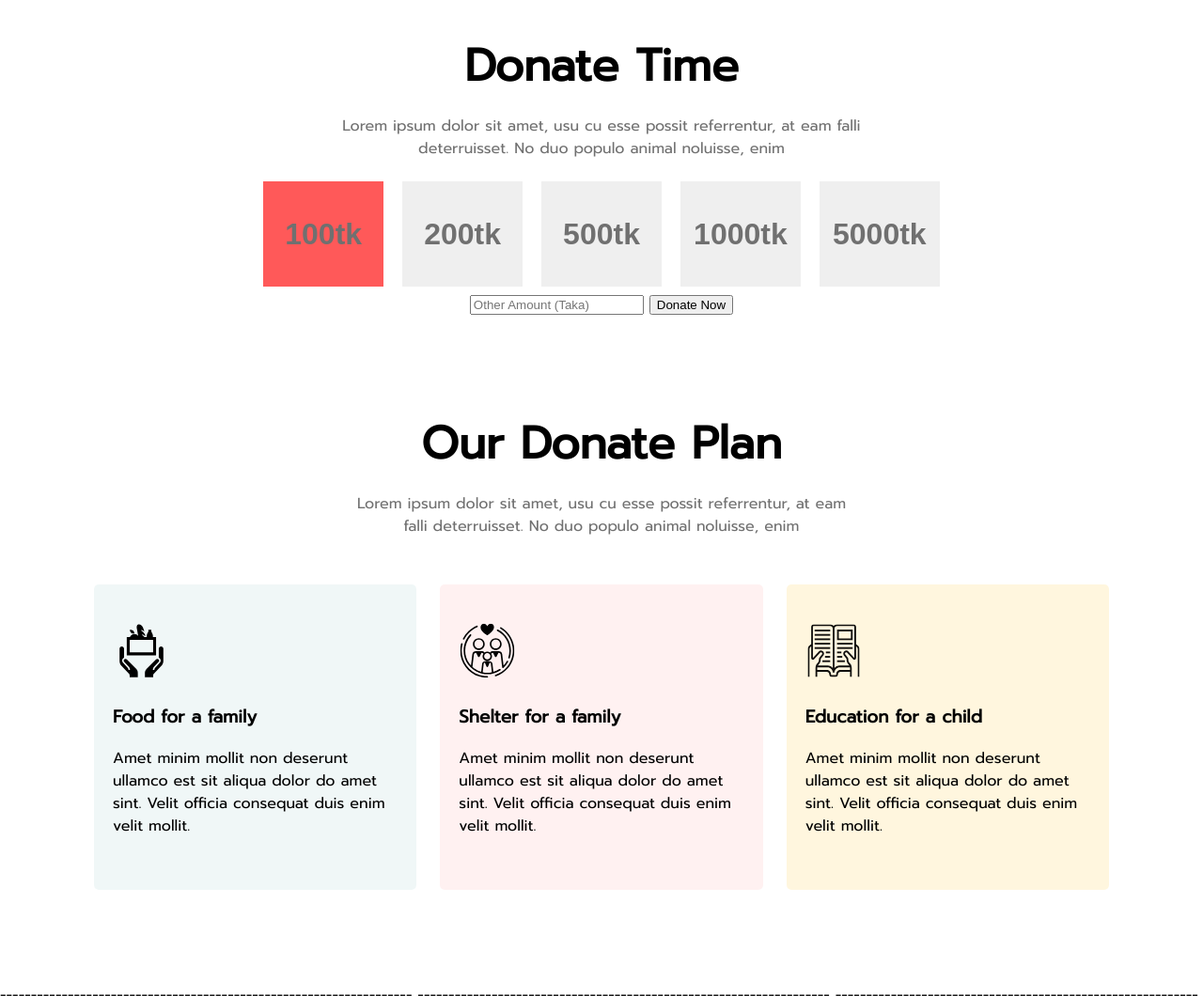
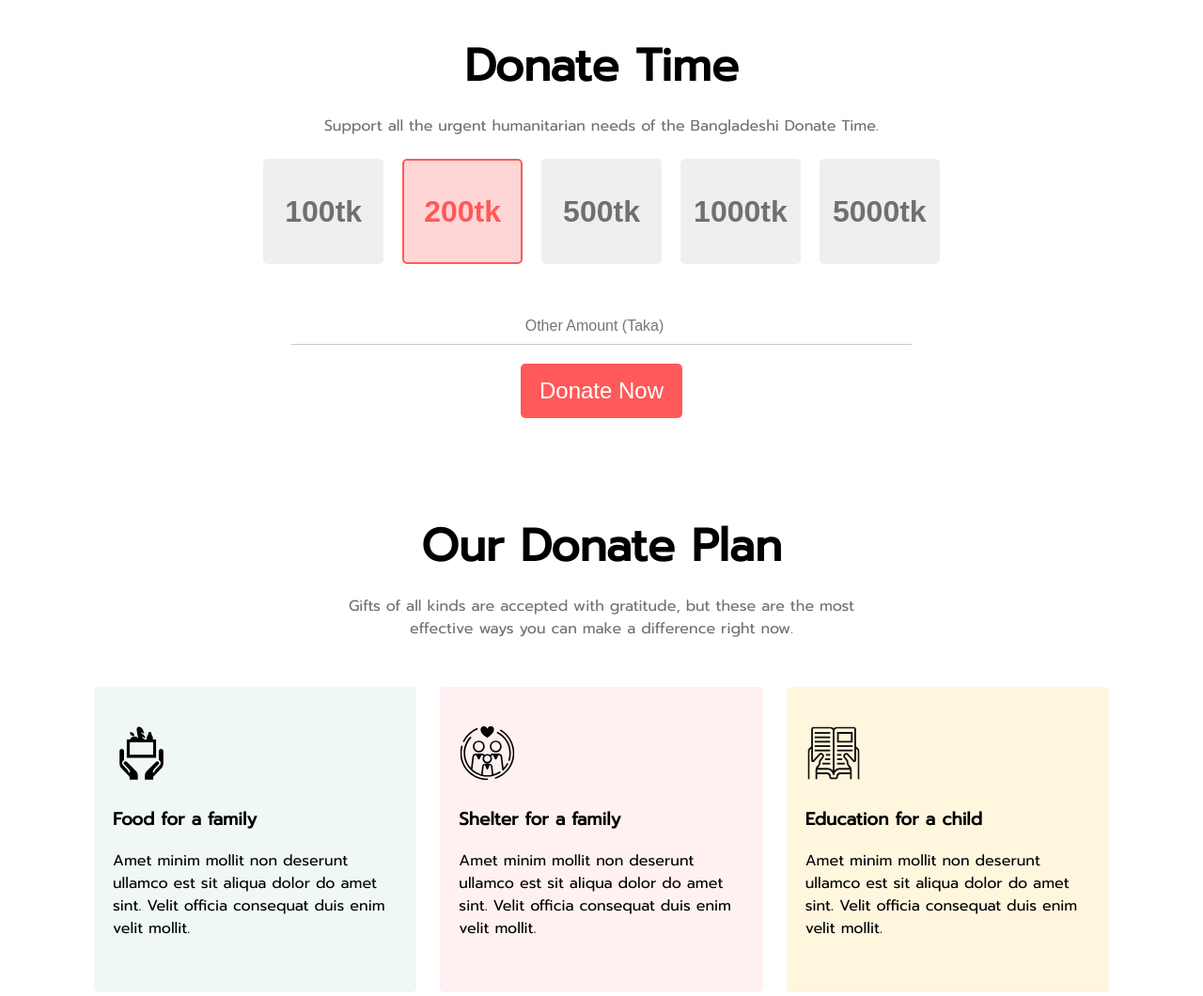
Before and after one commit to mdmmalamin/DonationTime, a plain HTML site: page index.html in a window 1280 px wide. Shown: the part 960-2020 px from the top of the page at 94% size. Drawn offline with Linux system fonts and the light colour scheme.

Commit message:
donation

```diff
--- a/index.html
+++ b/index.html
@@ -25,18 +25,19 @@
     <section class="donate-section">
         <div id="donate-header">
             <h1>Donate Time</h1>
-            <p class="para-color">Lorem ipsum dolor sit amet, usu cu esse possit referrentur, at eam falli deterruisset. No duo populo animal noluisse, enim</p>
+            <p class="para-color">Support all the urgent humanitarian needs of the Bangladeshi Donate Time.</p>
         </div>
-        <div class="donate-btn">
-            <button class="btn selected">100tk</button>
-            <button class="btn">200tk</button>
+        <div>
+            <button class="btn">100tk</button>
+            <button class="btn selected">200tk</button>
             <button class="btn">500tk</button>
             <button class="btn">1000tk</button>
             <button class="btn">5000tk</button>
         </div>
-        <form action="">
-            <input type="number" placeholder="Other Amount (Taka)" class="">
-            <button type="submit">Donate Now</button>
+        <form action="#" class="input-form">
+            <input type="number" min="10" placeholder="Other Amount (Taka)" id="input-amount">
+            <br>
+            <button type="submit" class="btn-submit">Donate Now</button>
         </form>
     </section>
     <!-- Donate Section End -->
@@ -45,7 +46,7 @@
     <section class="donate-plan-section">
         <div id="donate-plan-header">
             <h1>Our Donate Plan</h1>
-            <p class="para-color">Lorem ipsum dolor sit amet, usu cu esse possit referrentur, at eam falli deterruisset. No duo populo animal noluisse, enim</p>
+            <p class="para-color">Gifts of all kinds are accepted with gratitude, but these are the most effective ways you can make a difference right now.</p>
         </div>
         <div>
             <div class="flexible">
--- a/style.css
+++ b/style.css
@@ -8,7 +8,7 @@ body{
 }
 /* Header Section Start */
 .header-section{
-    background-image: linear-gradient(#ffffff33, #000000cc), url("images/donation.jpg");
+    background-image: linear-gradient(#ffffff00, #121212), url("images/donation.jpg");
     background-repeat: no-repeat;
     background-size: cover;
     height: 100%;
@@ -50,21 +50,40 @@ body{
     font-size: 48px;
     margin-bottom: 15px;
 }
-.donate-btn{
 
-}
 .btn{
     color: #707070;
     font-size: 2rem;
     font-weight: 600;
     border: none;
+    border-radius: 5px;
     width: 8rem;
     height: 7rem;
     margin: 7px;
 }
 .selected{
+    background-color: #ff59593f;
+    border: 2px solid #FF5959;
+    border-radius: 5px;
+    color: #FF5959;
+}
+
+#input-amount{
+    text-align: center;
+    font-size: 16px;
+    width: 50%;
+    border:none;
+    border-bottom: 1px solid #70707060;
+    padding: 10px;
+    margin: 40px 0 20px;
+}
+.btn-submit{
+    font-size: 1.5rem;
+    color: white;
+    border: none;
+    border-radius: 5px;
     background-color: #FF5959;
-    border: 2px solid #FF5959;
+    padding: 15px 20px;
 }
 /* Donate Section End */
 
```
